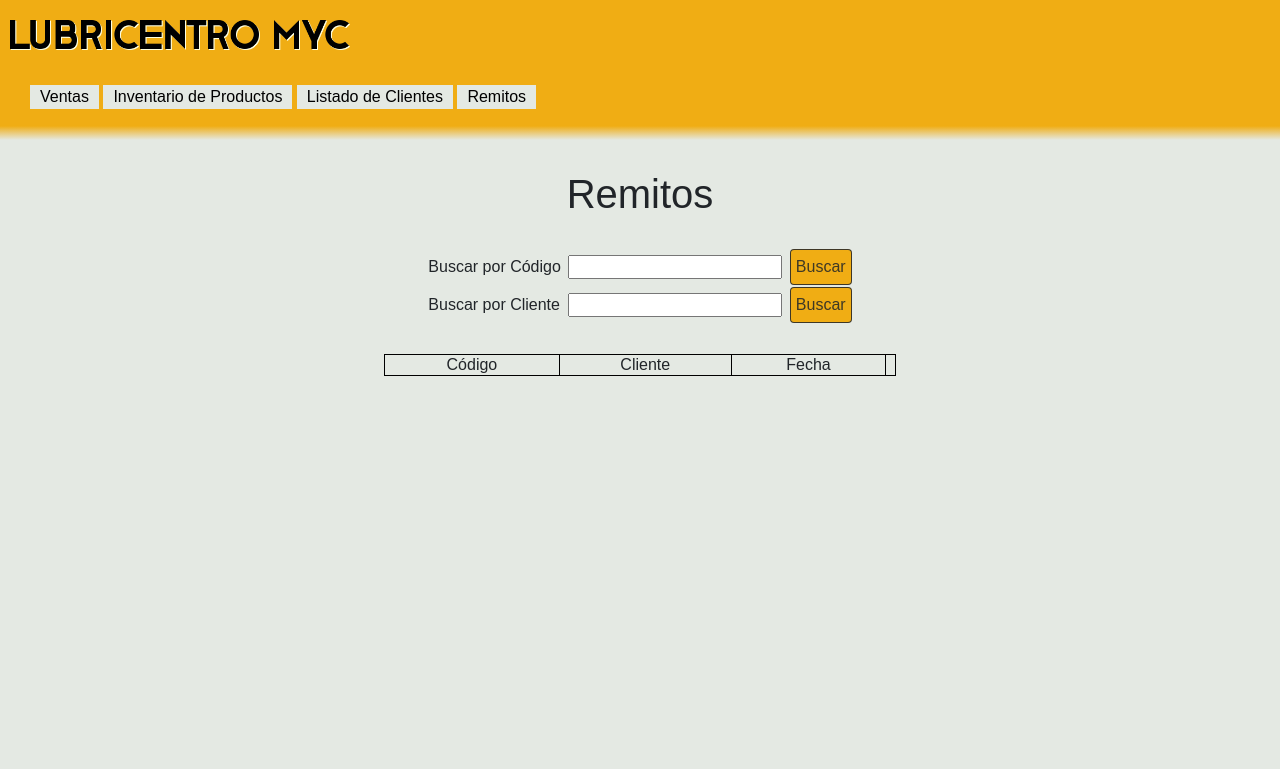
After one commit to MatiasAdrian4/lubricentro_myc, a Django app: page /lubricentro_myc/remitos/ in a window 1280 px wide; the page is wider, and only the part inside the window is pictured. The commit adds this page. Shown: the top 769 px of that part. Run offline with Django 3.2, Linux system fonts and the light colour scheme; data that the repository does not hold is empty; some libraries are stand-ins or nearby versions.

Commit message:
created remito pdf, added remitos template

```diff
--- a/django_project/lubricentro_myc/models.py
+++ b/django_project/lubricentro_myc/models.py
@@ -2,7 +2,7 @@ from django.db import models
 from django.utils import timezone
 
 class Cliente(models.Model):
-    nombre = models.CharField(max_length=100)
+    nombre = models.CharField(max_length=100, unique=True)
     direccion = models.CharField(max_length=100, blank=True, default='')
     localidad = models.CharField(max_length=100, blank=True, default='')
     codigo_postal = models.CharField(max_length=4, blank=True, default="")
--- a/django_project/lubricentro_myc/static/css/style.css
+++ b/django_project/lubricentro_myc/static/css/style.css
@@ -85,9 +85,9 @@ button {
     margin-left: 10px;
 }
 
-/* inventario y clientes */
+/* ventas, inventario, clientes y remitos */
 
-#ventas h1, #productos h1, #clientes h1 {
+#ventas h1, #productos h1, #clientes h1, #remitos h1 {
     margin-top: 20px;
     text-align: center;
 }
@@ -109,7 +109,7 @@ button {
     width: 100%;
 }
 
-.productos-table, .clientes-table {
+.productos-table, .clientes-table, .remitos-table {
     margin: 30px auto;
     margin-top: 25px;
     width: 80%;
@@ -117,14 +117,19 @@ button {
     border: 1px solid black;
 }
 
+.remitos-table {
+    width: 40%;
+}
+
 .productos-table thead, .productos-table td,
-.clientes-table thead, .clientes-table td {
+.clientes-table thead, .clientes-table td,
+.remitos-table thead, .remitos-table td {
     text-align: center;
     padding: 1px;
     border: 1px solid black;
 }
 
-.productos-table button, .clientes-table button {
+.productos-table button, .clientes-table button, .remitos-table button {
     padding: 5px;
     border-radius: 10%;
     border: none;
--- a/django_project/lubricentro_myc/templates/buscador_productos_modal.html
+++ b/django_project/lubricentro_myc/templates/buscador_productos_modal.html
@@ -58,7 +58,7 @@ new Vue({
                   <tr>
                     <td style="padding: 5px;">` + codigo + `</td>
                     <td>` + detalle + `</td>
-                    <td><button type="button" class="btn btn-default" data-dismiss="modal" onClick="$(this).addClass('prod-selected');"">Seleccionar</button></td>
+                    <td><button type="button" class="btn btn-default" data-dismiss="modal" onClick="$(this).addClass('prod-selected');">Seleccionar</button></td>
                   </tr>
                 `
               }
--- a/django_project/lubricentro_myc/templates/encabezado.html
+++ b/django_project/lubricentro_myc/templates/encabezado.html
@@ -22,6 +22,7 @@
                     <li><a href="/lubricentro_myc/ventas">Ventas</a></li>
                     <li><a href="/lubricentro_myc/inventario">Inventario de Productos</a></li>
                     <li><a href="/lubricentro_myc/listado_clientes">Listado de Clientes</a></li>
+                    <li><a href="/lubricentro_myc/remitos">Remitos</a></li>
                 </ul>
             </nav>
         </div>
--- /dev/null
+++ b/django_project/lubricentro_myc/templates/remitos.html
@@ -0,0 +1,50 @@
+{% load static %}
+{% csrf_token %}
+
+{% include "encabezado.html" %}
+
+{% block content %}
+    <body>
+         <div id="remitos">
+
+            <h1>Remitos</h1>
+            <table class="operaciones">
+                <tr>
+                    <td>Buscar por Código</td>
+                    <td><input type="text" id="codigo" class='allownumericwithoutdecimal' style="margin: 0px 5px;"></td>
+                    <td><button class="btn btn-default" onClick="buscar_remito('codigo')">Buscar</button></td>
+                </tr>
+                <tr>
+                    <td>Buscar por Cliente</td>
+                    <td><input type="text" id="cliente" style="margin: 0px 5px;"></td>
+                    <td><button class="btn btn-default" onClick="buscar_remito('cliente')">Buscar</button></td>
+                </tr>
+            </table>
+
+            <table class="remitos-table">
+                <thead>
+                    <td>Código</td>
+                    <td>Cliente</td>
+                    <td>Fecha</td>
+                    <td></td>
+                </thead>
+                {% for obj in object_list %}
+                    <tr>
+                        <td>{{ obj.codigo }}</td>
+                        <td>{{ obj.cliente }}</td>
+                        <td>{{ obj.fecha | date:"d M, Y"}}</td>
+                        <td><button type="button" class="btn btn-default" onClick="abrir_remito({{ obj.codigo }})">Ver</button></td>
+                    </tr>
+                {% endfor %}
+            </table>
+
+        </div>
+    </body>
+    <script type="text/javascript">
+
+        function abrir_remito(codigo) {
+            window.location.href = "{{ host }}/lubricentro_myc/generar_remito_pdf?cod_remito=" + codigo
+        }
+
+    </script>
+{% endblock %}
--- a/django_project/lubricentro_myc/templates/ventas.html
+++ b/django_project/lubricentro_myc/templates/ventas.html
@@ -164,9 +164,9 @@
           let data = {
             cliente : $('.resumen-venta tr:nth-child(2) td:nth-child(1) input')[0].value
           }
-          var codigo_remito;
           axios.post("/lubricentro_myc/remito/", data, opts)
           .then((response)=> {
+            var next_url = "{{ host }}/lubricentro_myc/generar_remito_pdf?cod_remito=" + response.data['codigo']
             var i;
             for(i = 0; i < productos.length; i++) {
               elemento_remito = {}
@@ -176,10 +176,10 @@
 
               axios.post("/lubricentro_myc/elementos_remito/", elemento_remito, opts)
               .then((response)=> {
-                window.location.href = "{{ host }}/lubricentro_myc/generar_remito_pdf"
               }).catch((error) => {}
               )
             }
+            window.location.href = next_url
           }).catch((error) => {}
           )
         }
--- a/django_project/lubricentro_myc/urls.py
+++ b/django_project/lubricentro_myc/urls.py
@@ -22,6 +22,10 @@ urlpatterns = [
         views.ListadoClientes.as_view(),
         name='listado_clientes'
     ),
+    url(r'remitos/',
+        views.Remitos.as_view(),
+        name='remitos'
+    ),
     url(r'generar_remito_pdf/',
         views.generar_remito_pdf,
         name='generar_remito_pdf'
--- a/django_project/lubricentro_myc/views.py
+++ b/django_project/lubricentro_myc/views.py
@@ -112,20 +112,32 @@ class ListadoClientes(ListView):
         context['url'] = self.request.build_absolute_uri(self.request.path)
         return context
 
+class Remitos(ListView):
+    model = Remito
+    template_name = "remitos.html"
+
+    def get_queryset(self):
+        return Remito.objects.all()
+
+    def get_context_data(self, **kwargs):
+        context = super(Remitos,self).get_context_data(**kwargs)
+        context['host'] = self.request.scheme + "://" + self.request.META['HTTP_HOST']
+        return context
+
 def generar_stock_pdf(request, *args, **kwargs):
+    template = get_template('stock_pdf.html')
+
     categoria = request.GET['categoria']
     if categoria is not None:
         productos = Producto.objects.filter(categoria=categoria)
     else:
         productos = Producto.objects.none()
-
-    template = get_template('stock.html')
     context = {
         "categoria" : categoria,
         "productos" : productos
     }
     html = template.render(context)
-    pdf = render_to_pdf('stock.html', context)
+    pdf = render_to_pdf('stock_pdf.html', context)
     if pdf:
         response = HttpResponse(pdf, content_type='application/pdf')
         filename = 'stock_%s.pdf' %(categoria)
@@ -138,11 +150,25 @@ def generar_stock_pdf(request, *args, **kwargs):
     return HttpResponse("Not found")
 
 def generar_remito_pdf(request, *args, **kwargs):
-    template = get_template('remito.html')
+    template = get_template('remito_pdf.html')
+
+    remito = Remito.objects.get(codigo=request.GET['cod_remito'])
+    elementos_remito = []
+    for elemento in ElementoRemito.objects.filter(remito=remito):
+        producto = Producto.objects.get(codigo = elemento.producto_id)
+        elemento_remito = {}
+        elemento_remito['codigo'] = producto.codigo
+        elemento_remito['detalle'] = producto.detalle
+        elemento_remito['cantidad'] = elemento.cantidad
+        elementos_remito.append(elemento_remito)
+    print(elementos_remito)
     context = {
+        "remito" : remito,
+        "cliente" : Cliente.objects.get(id=remito.cliente_id),
+        "elementos_remito" : elementos_remito
     }
     html = template.render(context)
-    pdf = render_to_pdf('remito.html', context)
+    pdf = render_to_pdf('remito_pdf.html', context)
     if pdf:
         response = HttpResponse(pdf, content_type='application/pdf')
         filename = 'remito_%s.pdf' %('editar_aca')
```
Also changed, not shown: django_project/lubricentro_myc/templates/remito_pdf.html (added, +53 -0 lines), django_project/lubricentro_myc/migrations/0015_auto_20190826_2356.py (added), django_project/lubricentro_myc/templates/remito.html (deleted), django_project/lubricentro_myc/templates/stock_pdf.html (renamed from django_project/lubricentro_myc/templates/stock.html).
